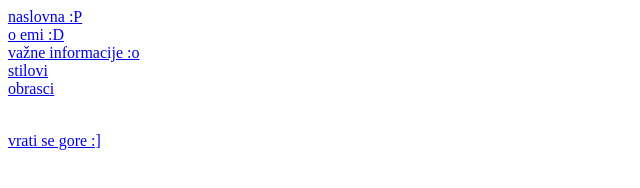
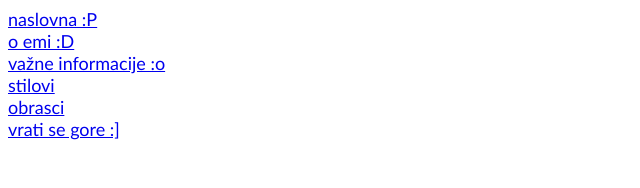
Before and after one commit to dilemaaaa/web, a plain HTML site: page STILOVI.html in a window 1280 px wide. Shown: the whole page, without its empty margins (0-640 px from the left). Drawn offline with Linux system fonts and the light colour scheme.

Commit message:
Update STILOVI.html

```diff
--- a/STILOVI.html
+++ b/STILOVI.html
@@ -1,6 +1,12 @@
 <html>
 	<head>
-		<title>stilovi</title>
+		<style type="text/css">
+			body {
+				font-family: Calibri;
+				font-size: 18px;
+				color: blue;
+			}
+		</style>
 	</head>
 
 	<body>
@@ -10,7 +16,6 @@
 		<a href="važne informacije.html"> važne informacije :o </a><br>
 		<a href="STILOVI.html"> stilovi </a><br>
 		<a href="obrasci.html"> obrasci </a>
-		<p>
 
 		<br><a href="#vrh">vrati se gore :]</a>
 	</body>
```
